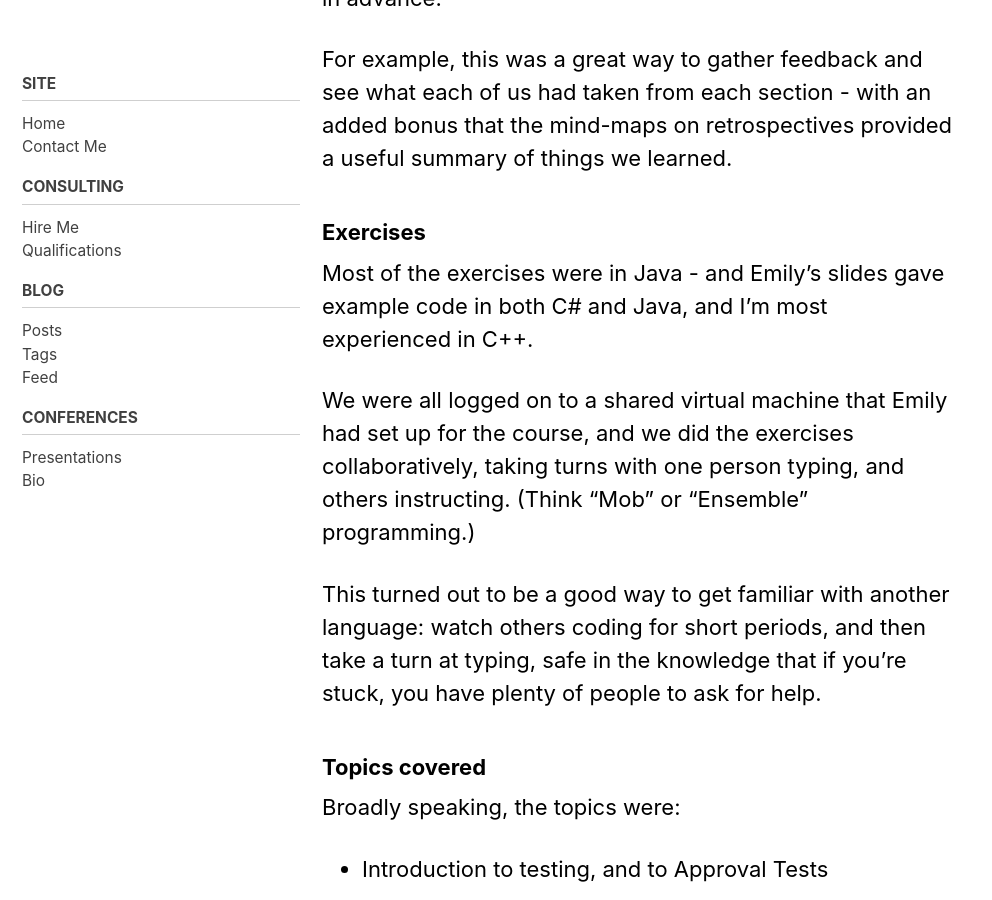
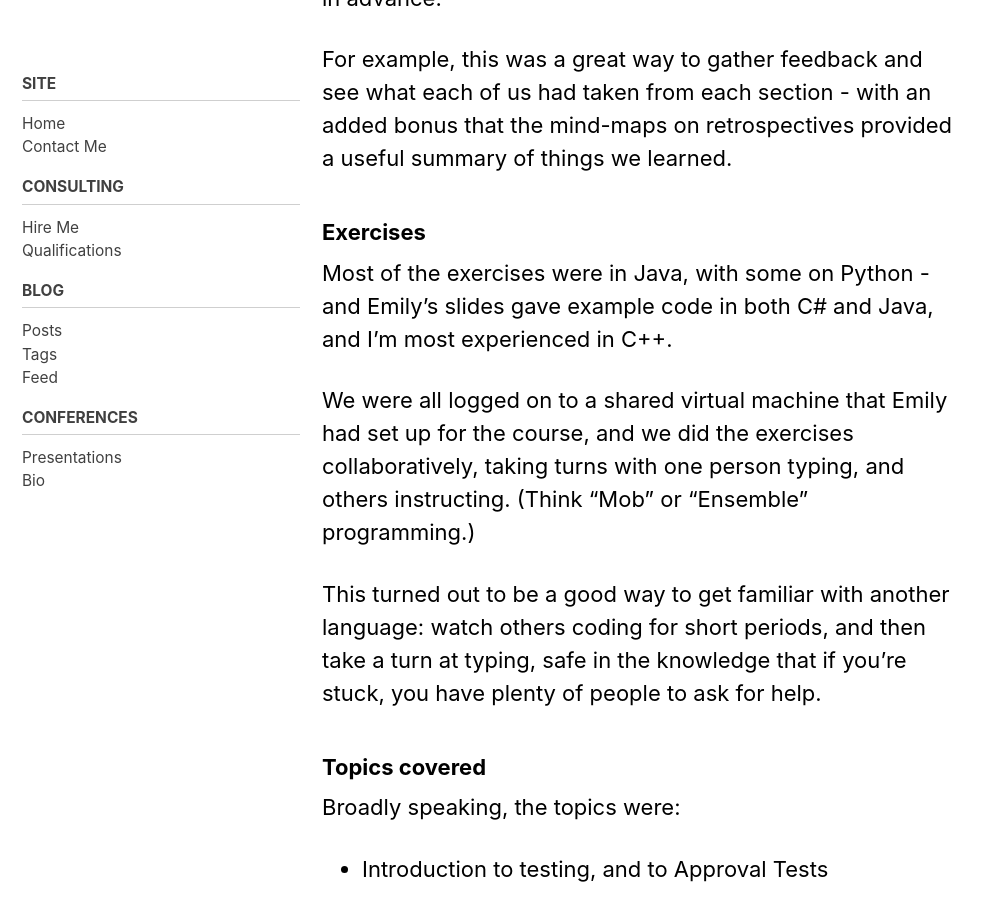
Before and after one commit to claremacrae/claremacrae.github.io, a Jekyll site: the page built from _posts/2020-08-28-emily-bache-approvaltests-training.md, in a window 1280 px wide and 900 px high, scrolled down 1705 px. Shown: the whole window, without its empty margins (0-992 px from the left). Built offline with Jekyll 4.4.1, drawn with Linux system fonts in a browser that asks for light colours; cached includes are drawn as plain includes; nearby versions of some CDN libraries.

Commit message:
Note that there were some Python exercises too.

```diff
--- a/_posts/2020-08-28-emily-bache-approvaltests-training.md
+++ b/_posts/2020-08-28-emily-bache-approvaltests-training.md
@@ -44,7 +44,7 @@ For example, this was a great way to gather feedback and see what each of us had
 
 ### Exercises
 
-Most of the exercises were in Java - and Emily's slides gave example code in both C# and Java, and I'm most experienced in C++.
+Most of the exercises were in Java, with some on Python - and Emily's slides gave example code in both C# and Java, and I'm most experienced in C++.
 
 We were all logged on to a shared virtual machine that Emily had set up for the course, and we did the exercises collaboratively, taking turns with one person typing, and others instructing. (Think "Mob" or "Ensemble" programming.)
 
```
